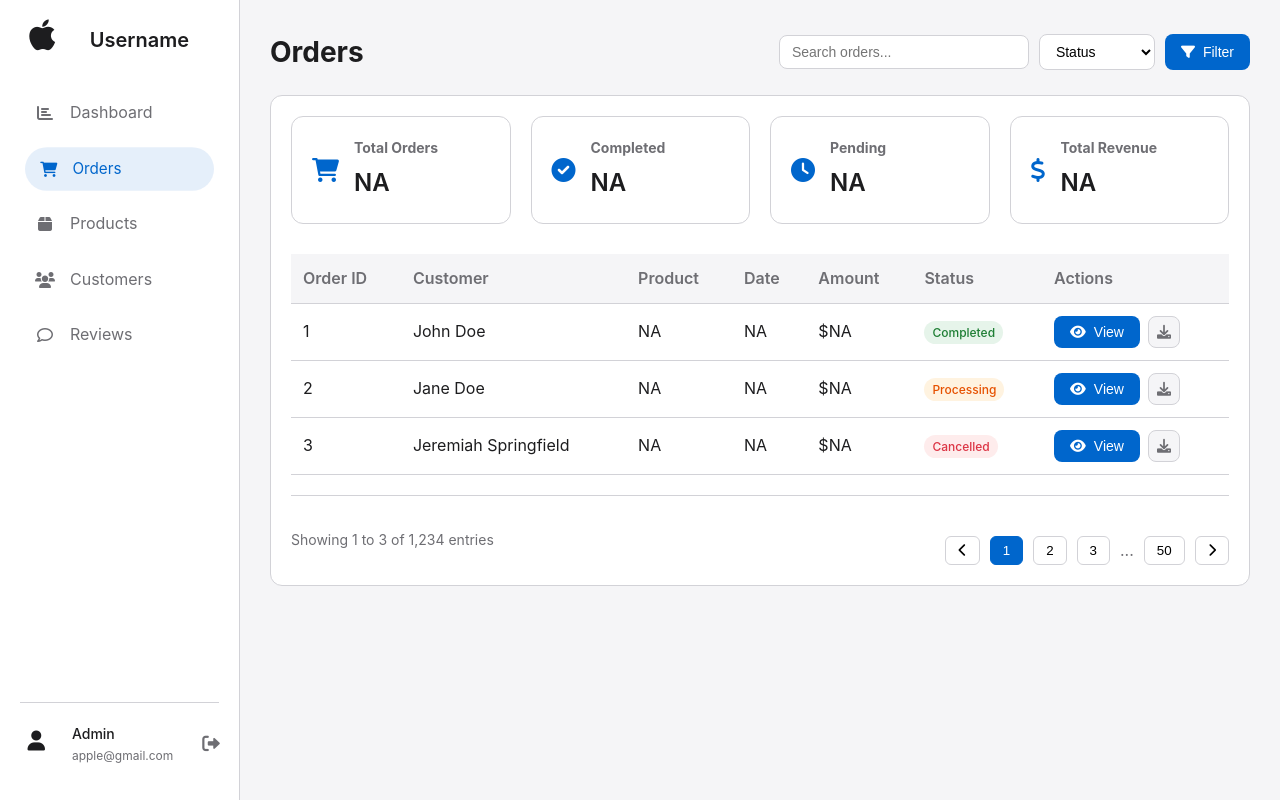
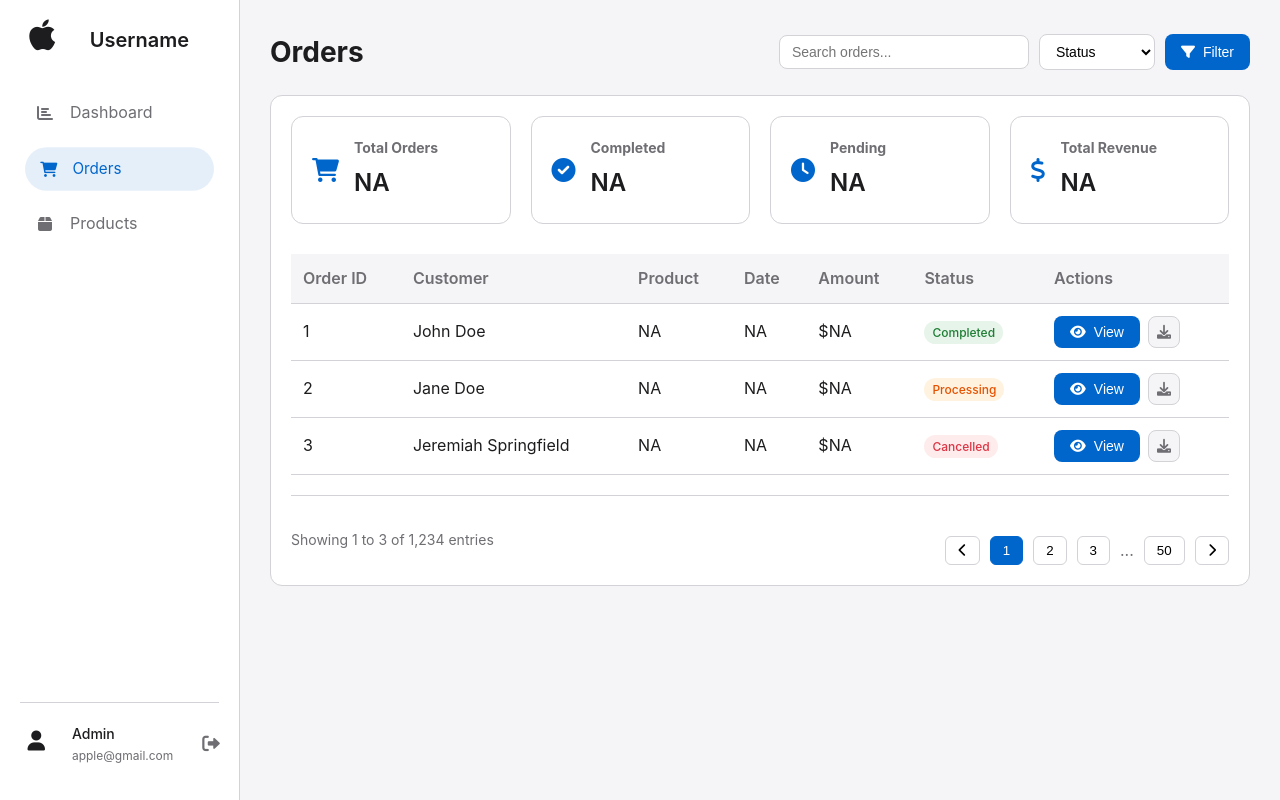
Before and after one commit to SetNickname/apple-shop, a PHP site: page /admin/admin-orders.php in a window 1280 px wide. Run offline with PHP 8.4, Linux system fonts and the light colour scheme.

Commit message:
remove customers & reviews tab

```diff
--- a/admin/admin-dashboard.php
+++ b/admin/admin-dashboard.php
@@ -48,7 +48,7 @@
                         Products
                     </a>
                 </li>
-                <li class="nav-item" id="Customers">
+                <!-- <li class="nav-item" id="Customers">
                     <a href="#" class="nav-link">
                         <i class="fas fa-users"></i>
                         Customers
@@ -59,7 +59,7 @@
                         <i class="fa-regular fa-comment"></i>
                         Reviews
                     </a>
-                </li>
+                </li> -->
             </ul>
 
             <div class="sidebar-footer">
--- a/admin/admin-orders.php
+++ b/admin/admin-orders.php
@@ -47,7 +47,7 @@
                             Products
                         </a>
                     </li>
-                    <li class="nav-item" id="Customers">
+                    <!-- <li class="nav-item" id="Customers">
                         <a href="#" class="nav-link">
                             <i class="fas fa-users"></i>
                             Customers
@@ -58,7 +58,7 @@
                             <i class="fa-regular fa-comment"></i>
                             Reviews
                         </a>
-                    </li>
+                    </li> -->
                 </ul>
 
                 <div class="sidebar-footer">
--- a/admin/admin-products.php
+++ b/admin/admin-products.php
@@ -47,7 +47,7 @@
                             Products
                         </a>
                     </li>
-                    <li class="nav-item" id="Customers">
+                    <!-- <li class="nav-item" id="Customers">
                         <a href="#" class="nav-link">
                             <i class="fas fa-users"></i>
                             Customers
@@ -58,7 +58,7 @@
                             <i class="fa-regular fa-comment"></i>
                             Reviews
                         </a>
-                    </li>
+                    </li> -->
                 </ul>
 
                 <div class="sidebar-footer">
--- a/admin/admin-settings.php
+++ b/admin/admin-settings.php
@@ -48,7 +48,7 @@
                         Products
                     </a>
                 </li>
-                <li class="nav-item" id="Customers">
+                <!-- <li class="nav-item" id="Customers">
                     <a href="#" class="nav-link">
                         <i class="fas fa-users"></i>
                         Customers
@@ -59,7 +59,7 @@
                         <i class="fa-regular fa-comment"></i>
                         Reviews
                     </a>
-                </li>
+                </li> -->
             </ul>
 
             <div class="sidebar-footer">
```
